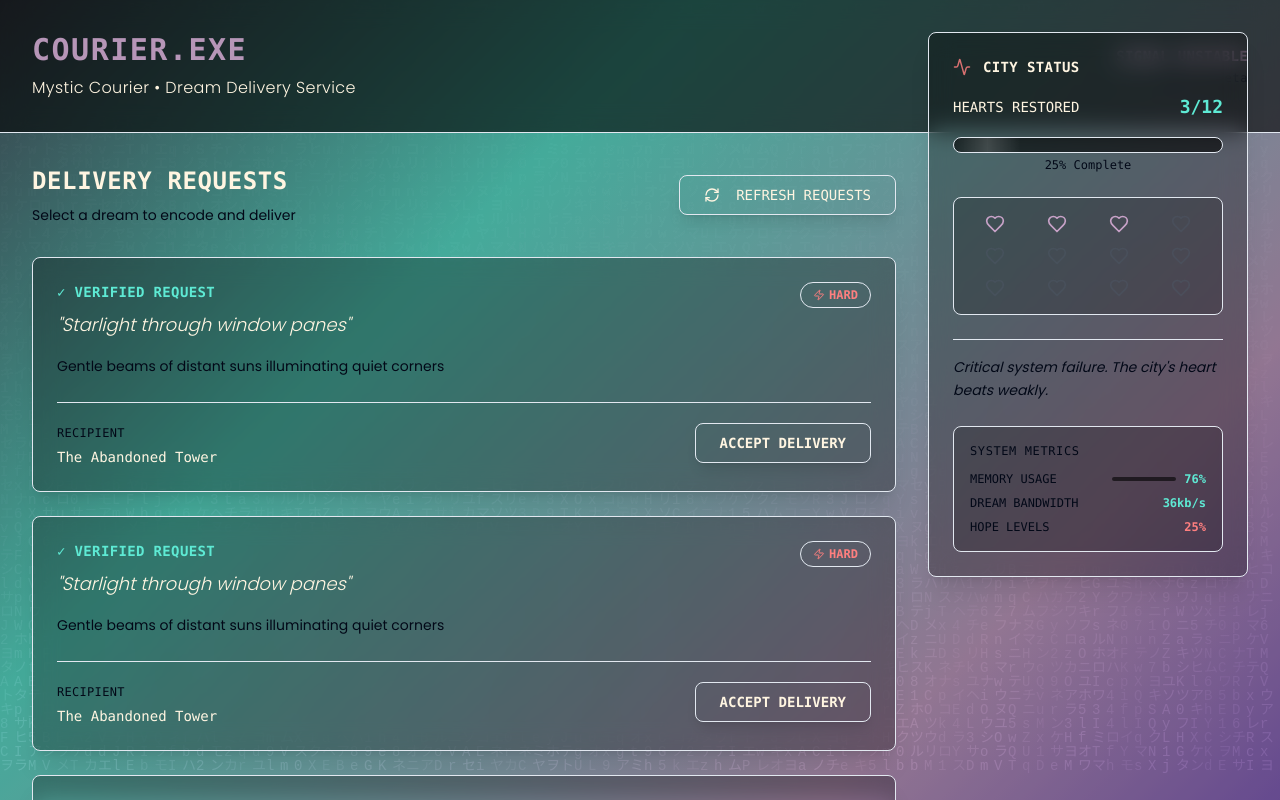
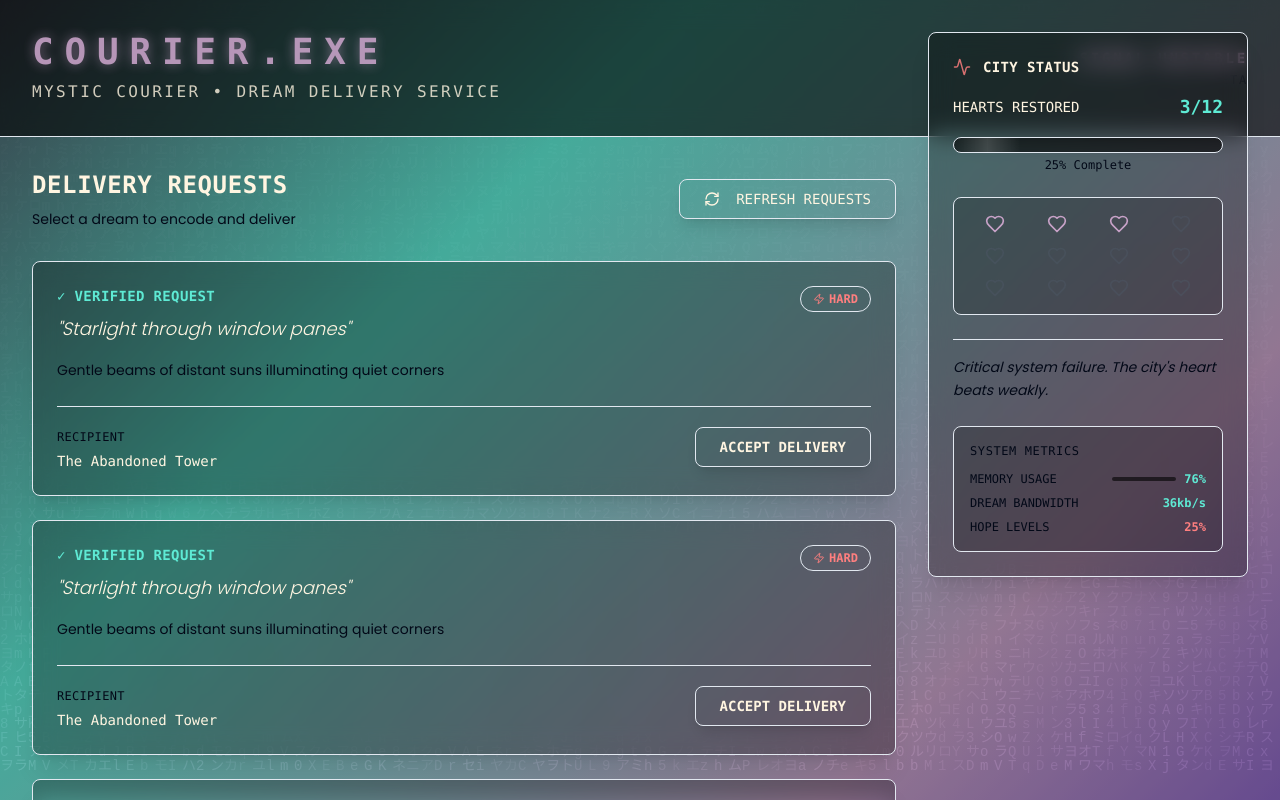
Before and after one commit to lisainnovates/courier-heart, a React (Vite) app: page / in a window 1280 px wide. Shown: the top 800 px of the page. Built offline with nearby package versions, Linux system fonts and the light colour scheme.

Commit message:
Enhance font styles for matrix aesthetic
Apply matrix-style fonts to "courier.exe" and "Mystic Courier" elements.

```diff
--- a/src/components/GameHeader.tsx
+++ b/src/components/GameHeader.tsx
@@ -23,11 +23,22 @@ export const GameHeader = ({ gameState }: GameHeaderProps) => {
   const getTitleClass = () => {
     switch (gameState) {
       case "corrupted":
-        return "text-warm-coral transform transition-all duration-1000 animate-pulse";
+        return "text-warm-coral transform transition-all duration-1000 animate-pulse drop-shadow-[0_0_8px_rgba(255,127,127,0.8)] text-shadow-matrix";
       case "glitching":
-        return "text-soft-lavender opacity-90 transform transition-all duration-500";
+        return "text-soft-lavender opacity-90 transform transition-all duration-500 drop-shadow-[0_0_6px_rgba(200,162,200,0.6)]";
       default:
-        return "text-warm-teal transform transition-all duration-300";
+        return "text-warm-teal transform transition-all duration-300 drop-shadow-[0_0_4px_rgba(94,234,212,0.4)]";
+    }
+  };
+
+  const getSubtitleClass = () => {
+    switch (gameState) {
+      case "corrupted":
+        return "text-creamy-white font-mono font-light tracking-[0.2em] drop-shadow-[0_0_4px_rgba(255,245,225,0.6)]";
+      case "glitching":
+        return "text-creamy-white font-mono font-light tracking-[0.15em] opacity-80";
+      default:
+        return "text-creamy-white font-mono font-light tracking-[0.1em]";
     }
   };
 
@@ -38,19 +49,19 @@ export const GameHeader = ({ gameState }: GameHeaderProps) => {
 
       <div className="relative z-10 flex items-center justify-between max-w-7xl mx-auto">
         <div className="space-y-2">
-          <h1 className={`text-3xl font-mono font-bold tracking-wider ${getTitleClass()}`}>
+          <h1 className={`text-4xl font-mono font-black tracking-[0.3em] uppercase ${getTitleClass()}`}>
             COURIER.EXE
           </h1>
-          <p className="text-base text-creamy-white font-poppins font-light tracking-wide">
-            Mystic Courier • Dream Delivery Service
+          <p className={`text-base uppercase ${getSubtitleClass()}`}>
+            MYSTIC COURIER • DREAM DELIVERY SERVICE
           </p>
         </div>
 
         <div className="text-right space-y-1">
-          <div className={`text-sm font-mono transition-colors duration-1000 font-bold tracking-wide ${getStatusColor()}`}>
+          <div className={`text-sm font-mono transition-colors duration-1000 font-bold tracking-[0.2em] uppercase ${getStatusColor()} drop-shadow-[0_0_3px_currentColor]`}>
             {getStatusText()}
           </div>
-          <div className="text-xs text-creamy-white/70 font-mono tracking-wider">
+          <div className="text-xs text-creamy-white/70 font-mono tracking-[0.15em] uppercase">
             v2.3.7-beta
           </div>
         </div>
--- a/src/index.css
+++ b/src/index.css
@@ -104,6 +104,17 @@
   }
 }
 
+/* Matrix-style text effects */
+@layer utilities {
+  .text-shadow-matrix {
+    text-shadow:
+      0 0 5px currentColor,
+      0 0 10px currentColor,
+      0 0 15px currentColor,
+      0 0 20px currentColor;
+  }
+}
+
 /* Custom cozy digital witch utilities */
 @layer utilities {
   .bg-cozy-stable {
```
